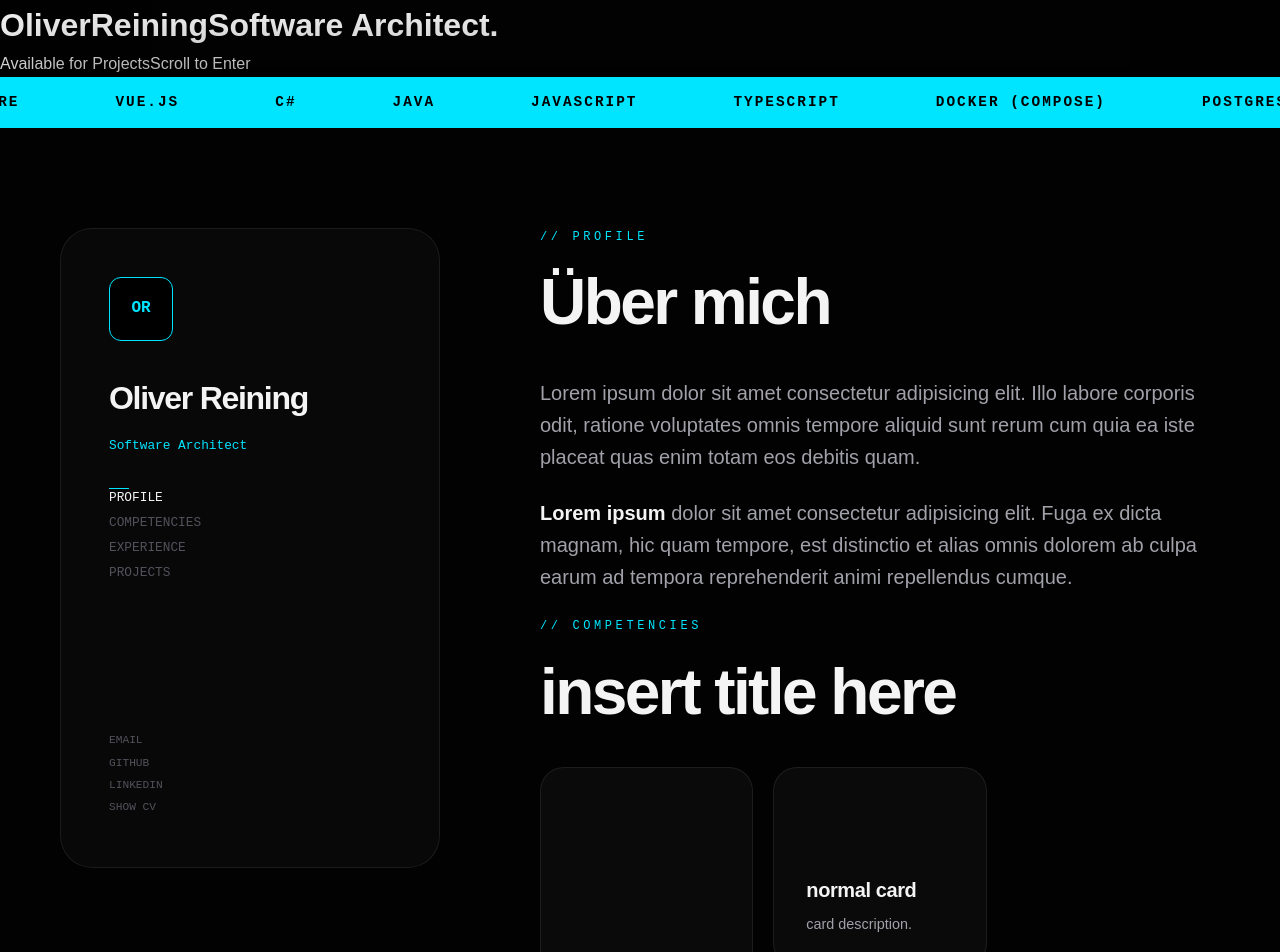
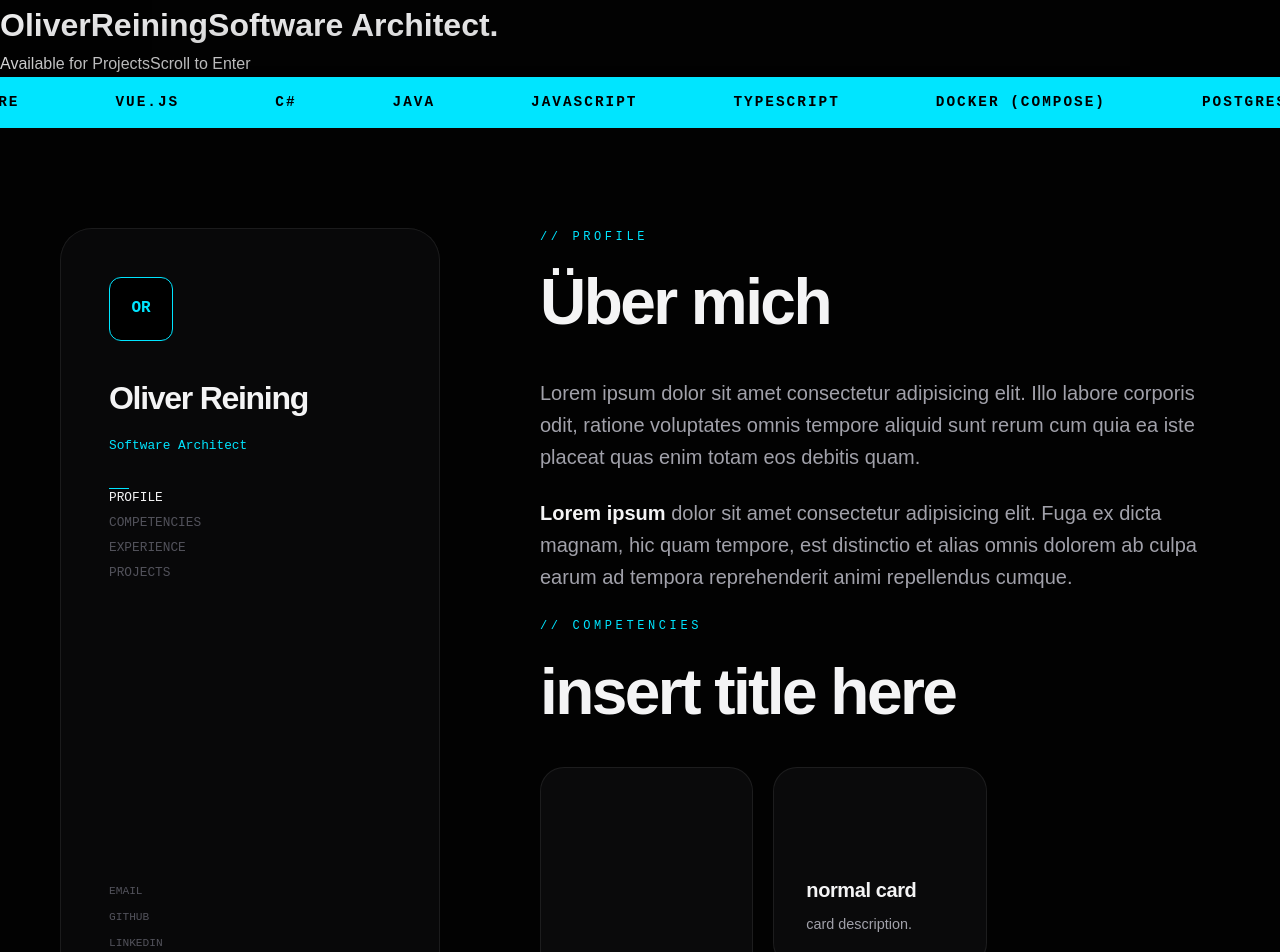
Before and after one commit to OliverReining/portfolio, a Vue app in the folder frontend/: page / in a window 1280 px wide. Shown: the top 952 px of the page. Built offline with nearby package versions, Linux system fonts and the light colour scheme; the HTML template or start-up script is replaced by a standard one.

Commit message:
feat: reorganize components structure, update imports, and enhance Sidebar functionality

```diff
--- a/frontend/src/components/Competencies.vue
+++ /dev/null
@@ -1,36 +0,0 @@
-<script setup lang="ts">
-import CompetenceCard from '@/components/ui/CompetenceCard.vue'
-import SectionBadge from '@/components/ui/SectionBadge.vue'
-</script>
-<template>
-  <SectionBadge tag="competencies" title="insert title here" />
-  <div class="competence-grid">
-    <CompetenceCard
-      scale="tall"
-      title="tall card"
-      description="Designing scalable, maintainable distributed systems using SOLID principles and clean code patterns."
-    />
-    <CompetenceCard title="normal card" description="card description." />
-    <!-- <CompetenceCard title="normal card" description="card description." /> -->
-    <CompetenceCard
-      scale="wide"
-      title="wide card"
-      description="Designing scalable, maintainable distributed systems using SOLID principles and clean code patterns."
-    />
-    <CompetenceCard
-      scale="large"
-      title="large card"
-      description="Designing scalable, maintainable distributed systems using SOLID principles and clean code patterns."
-    />
-    <CompetenceCard title="normal card" description="card description." />
-    <CompetenceCard title="normal card" description="card description." />
-  </div>
-</template>
-<style scoped>
-.competence-grid {
-  display: grid;
-  grid-template-columns: repeat(3, 1fr);
-  gap: 20px;
-  grid-auto-rows: minmax(200px, auto);
-}
-</style>
--- a/frontend/src/components/ContentStream.vue
+++ b/frontend/src/components/ContentStream.vue
@@ -1,5 +1,5 @@
 <script setup lang="ts">
-import Competencies from '@/components/Competencies.vue'
+import Competencies from '@/components/pages/Competencies.vue'
 import Profile from '@/components/pages/Profile.vue'
 import Experience from '@/components/pages/Experience.vue'
 import Projects from '@/components/pages/Projects.vue'
--- a/frontend/src/components/Sidebar.vue
+++ b/frontend/src/components/Sidebar.vue
@@ -1,5 +1,3 @@
-<script setup lang="ts"></script>
-
 <template>
   <aside>
     <div class="sidebar">
@@ -9,21 +7,72 @@
         <p class="job-title">Software Architect</p>
 
         <nav>
-          <a href="#profile" class="active"><span>profile</span></a>
-          <a href="#competencies"><span>competencies</span></a>
-          <a href="#experience"><span>experience</span></a>
-          <a href="#projects"><span>projects</span></a>
+          <a
+            v-for="link in navLinks"
+            :key="link.id"
+            :href="`#${link.id}`"
+            :class="{ active: activeSection === link.id }"
+          >
+            <span>{{ link.label }}</span>
+          </a>
         </nav>
       </div>
       <div class="social-links">
-        <div>EMAIL</div>
-        <div>GITHUB</div>
-        <div>LINKEDIN</div>
-        <div>SHOW CV</div>
+        <a
+          v-for="link in socialLinks"
+          :key="link.label"
+          :href="link.url"
+          target="_blank"
+          rel="noopener noreferrer"
+        >
+          <span>{{ link.label }}</span>
+        </a>
       </div>
     </div>
   </aside>
 </template>
+
+<script setup lang="ts">
+import { onMounted, onUnmounted, ref } from 'vue'
+
+const navLinks = [
+  { id: 'profile', label: 'profile' },
+  { id: 'competencies', label: 'competencies' },
+  { id: 'experience', label: 'experience' },
+  { id: 'projects', label: 'projects' },
+]
+const socialLinks = [
+  { label: 'EMAIL', url: 'mailto:oliver.reining@gmail.com' },
+  { label: 'GITHUB', url: 'https://github.com/' },
+  { label: 'LINKEDIN', url: 'https://linkedin.com/' },
+  { label: 'SHOW CV', url: '/cv.pdf' },
+]
+
+const activeSection = ref('profile')
+let obs: IntersectionObserver | null = null
+
+onMounted(() => {
+  const callback = (entries: IntersectionObserverEntry[]) => {
+    entries.forEach((entry) => {
+      if (entry.isIntersecting && entry.intersectionRatio > 0.6) {
+        activeSection.value = entry.target.id
+      }
+    })
+  }
+  obs = new IntersectionObserver(callback, {
+    rootMargin: '0px',
+    threshold: 0.6,
+  })
+
+  document.querySelectorAll('section[id]').forEach((section) => {
+    obs?.observe(section)
+  })
+})
+
+onUnmounted(() => {
+  obs?.disconnect()
+})
+</script>
 
 <style scoped>
 aside {
@@ -39,7 +88,7 @@ aside {
   border: 1px solid var(--glass-border);
   border-radius: 32px;
   padding: 48px;
-  height: 100%;
+  height: 100vh;
   display: flex;
   flex-direction: column;
   justify-content: space-between;
@@ -98,9 +147,18 @@ nav a.active span {
   width: 20px;
 }
 .social-links {
+  display: flex;
+  flex-direction: column;
+  gap: 8px;
+}
+.social-links a {
   font-family: var(--font-mono);
   font-size: 0.7rem;
   color: var(--text-muted);
-  line-height: 2;
+  text-decoration: none;
+  transition: 0.3s;
+}
+.social-links a:hover {
+  color: var(--accent);
 }
 </style>
--- /dev/null
+++ b/frontend/src/components/pages/Competencies.vue
@@ -0,0 +1,38 @@
+<script setup lang="ts">
+import CompetenceCard from '@/components/ui/CompetenceCard.vue'
+import SectionBadge from '@/components/ui/SectionBadge.vue'
+</script>
+<template>
+  <section id="competencies">
+    <SectionBadge tag="competencies" title="insert title here" />
+    <div class="competence-grid">
+      <CompetenceCard
+        scale="tall"
+        title="tall card"
+        description="Designing scalable, maintainable distributed systems using SOLID principles and clean code patterns."
+      />
+      <CompetenceCard title="normal card" description="card description." />
+      <!-- <CompetenceCard title="normal card" description="card description." /> -->
+      <CompetenceCard
+        scale="wide"
+        title="wide card"
+        description="Designing scalable, maintainable distributed systems using SOLID principles and clean code patterns."
+      />
+      <CompetenceCard
+        scale="large"
+        title="large card"
+        description="Designing scalable, maintainable distributed systems using SOLID principles and clean code patterns."
+      />
+      <CompetenceCard title="normal card" description="card description." />
+      <CompetenceCard title="normal card" description="card description." />
+    </div>
+  </section>
+</template>
+<style scoped>
+.competence-grid {
+  display: grid;
+  grid-template-columns: repeat(3, 1fr);
+  gap: 20px;
+  grid-auto-rows: minmax(200px, auto);
+}
+</style>
--- a/frontend/src/components/pages/Experience.vue
+++ b/frontend/src/components/pages/Experience.vue
@@ -2,6 +2,8 @@
 import SectionBadge from '@/components/ui/SectionBadge.vue'
 </script>
 <template>
-  <SectionBadge tag="experience" title="Beruflicher Werdegang" />
+  <section id="experience">
+    <SectionBadge tag="experience" title="Beruflicher Werdegang" />
+  </section>
 </template>
 <style scoped></style>
--- a/frontend/src/components/pages/Profile.vue
+++ b/frontend/src/components/pages/Profile.vue
@@ -2,6 +2,7 @@
 import SectionBadge from '@/components/ui/SectionBadge.vue'
 </script>
 <template>
+  <section id="profile">
     <SectionBadge tag="profile" title="Über mich" />
     <div>
       <p>
@@ -15,6 +16,7 @@ import SectionBadge from '@/components/ui/SectionBadge.vue'
         reprehenderit animi repellendus cumque.
       </p>
     </div>
+  </section>
 </template>
 <style scoped>
 p {
--- a/frontend/src/components/pages/Projects.vue
+++ b/frontend/src/components/pages/Projects.vue
@@ -2,6 +2,8 @@
 import SectionBadge from '@/components/ui/SectionBadge.vue'
 </script>
 <template>
-  <SectionBadge tag="projects" title="Verified Codebases." />
+  <section id="projects">
+    <SectionBadge tag="projects" title="Verified Codebases." />
+  </section>
 </template>
 <style scoped></style>
```
Also changed, not shown: 1 other file (tests, documents, lock files or other folders). Lines whose indentation alone changed are shown as unchanged.
